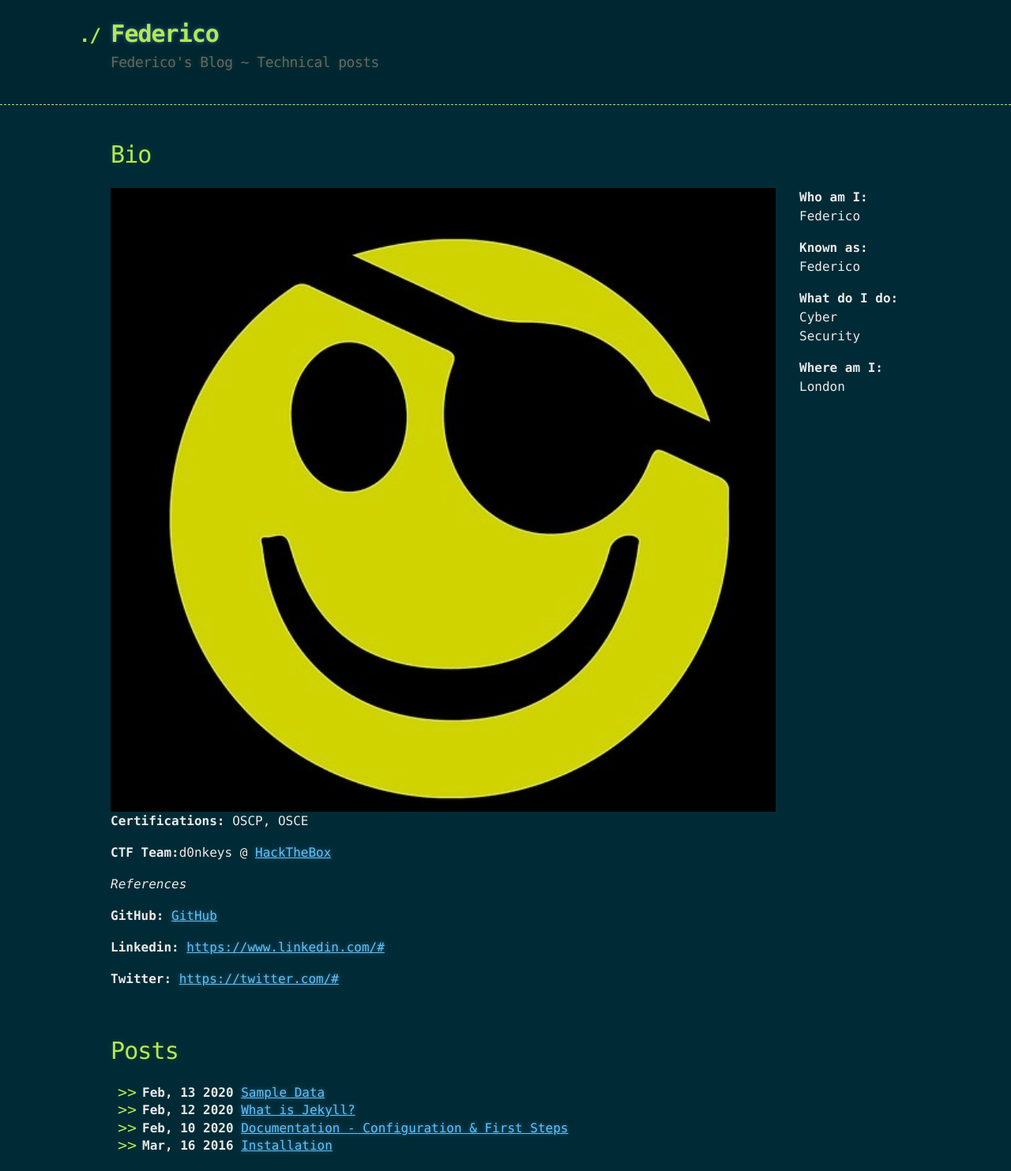
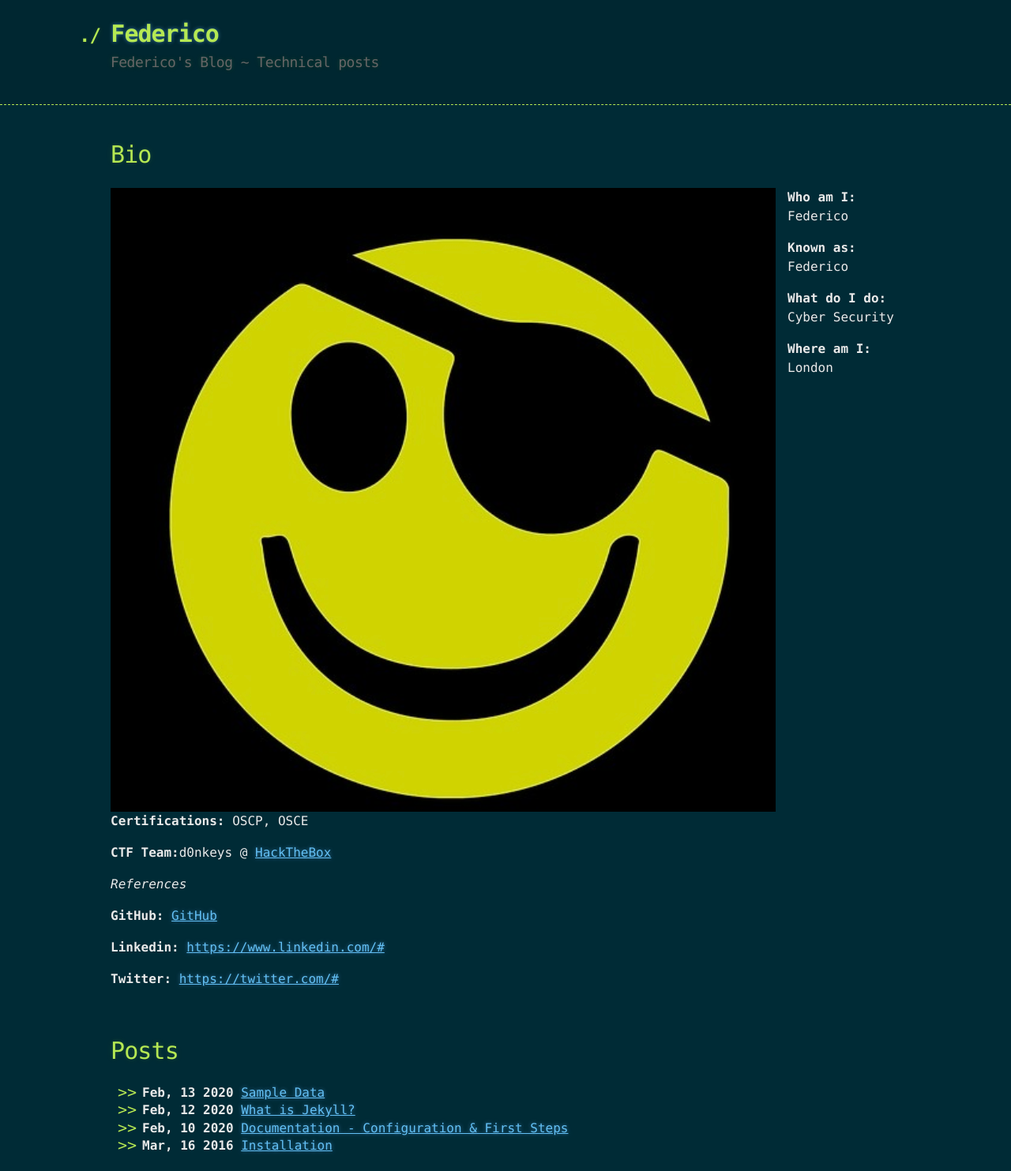
Before and after one commit to federico22285/federico.github.io, a Jekyll site: the page built from index.html, in a window 1280 px wide. Shown: the whole page at 79% size. Built offline with Jekyll 4.4.1, drawn with Linux system fonts in a browser that asks for light colours.

Commit message:
look and feel

```diff
--- a/index.html
+++ b/index.html
@@ -2,7 +2,7 @@
 layout: default
 ---
 <h1 id="bio">Bio</h1>
-<p><img style="padding-right: 30px;" align="left" src="assets/images/hack_logo.png" />
+<p><img style="padding-right: 15px;" align="left" src="assets/images/hack_logo.png" />
     <strong>Who am I:</strong> {{ site.name }} </p>
 <p><strong>Known as:</strong> {{ site.know_as }} </p>
 <p><strong>What do I do:</strong> {{ site.what_do_as }} </p>
```
